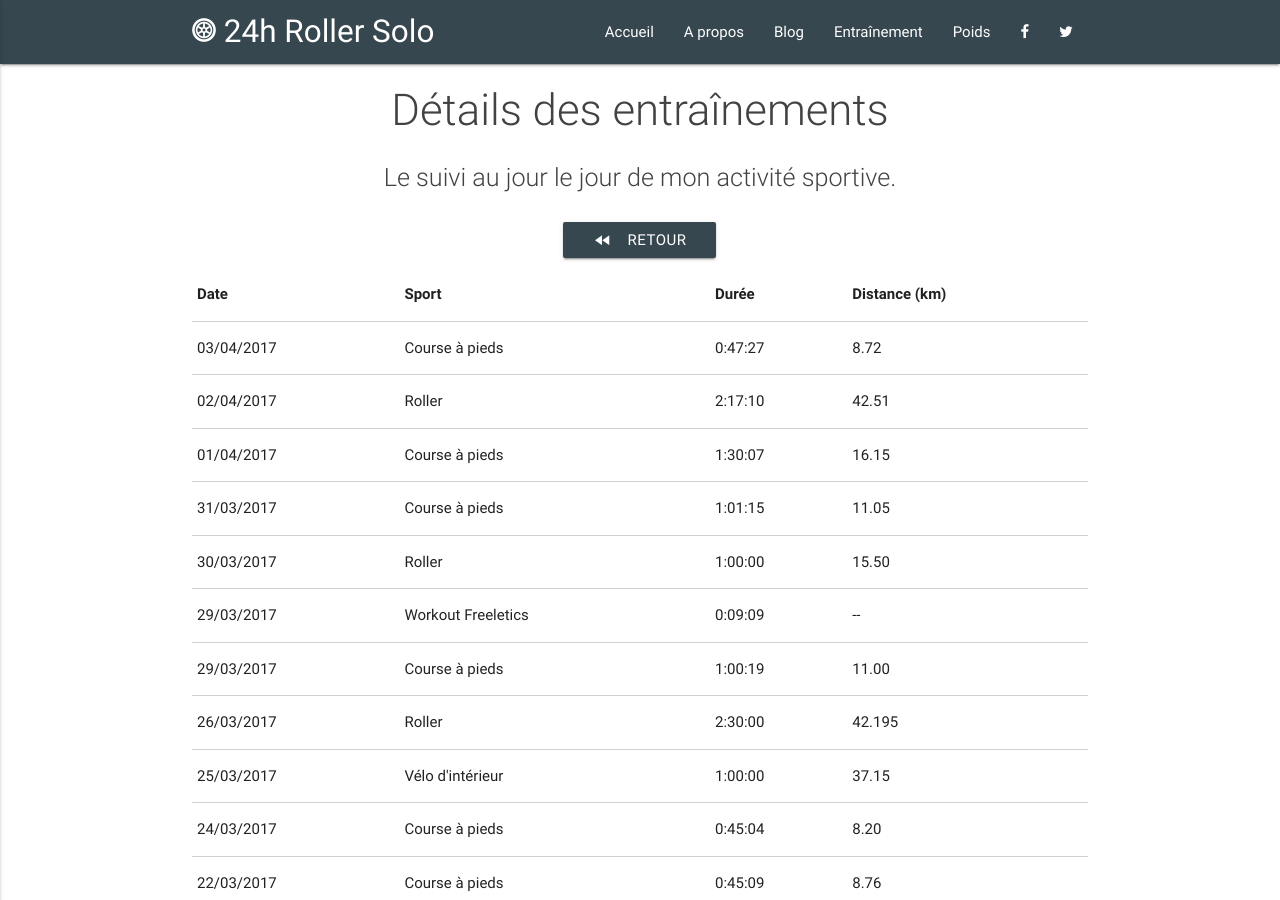
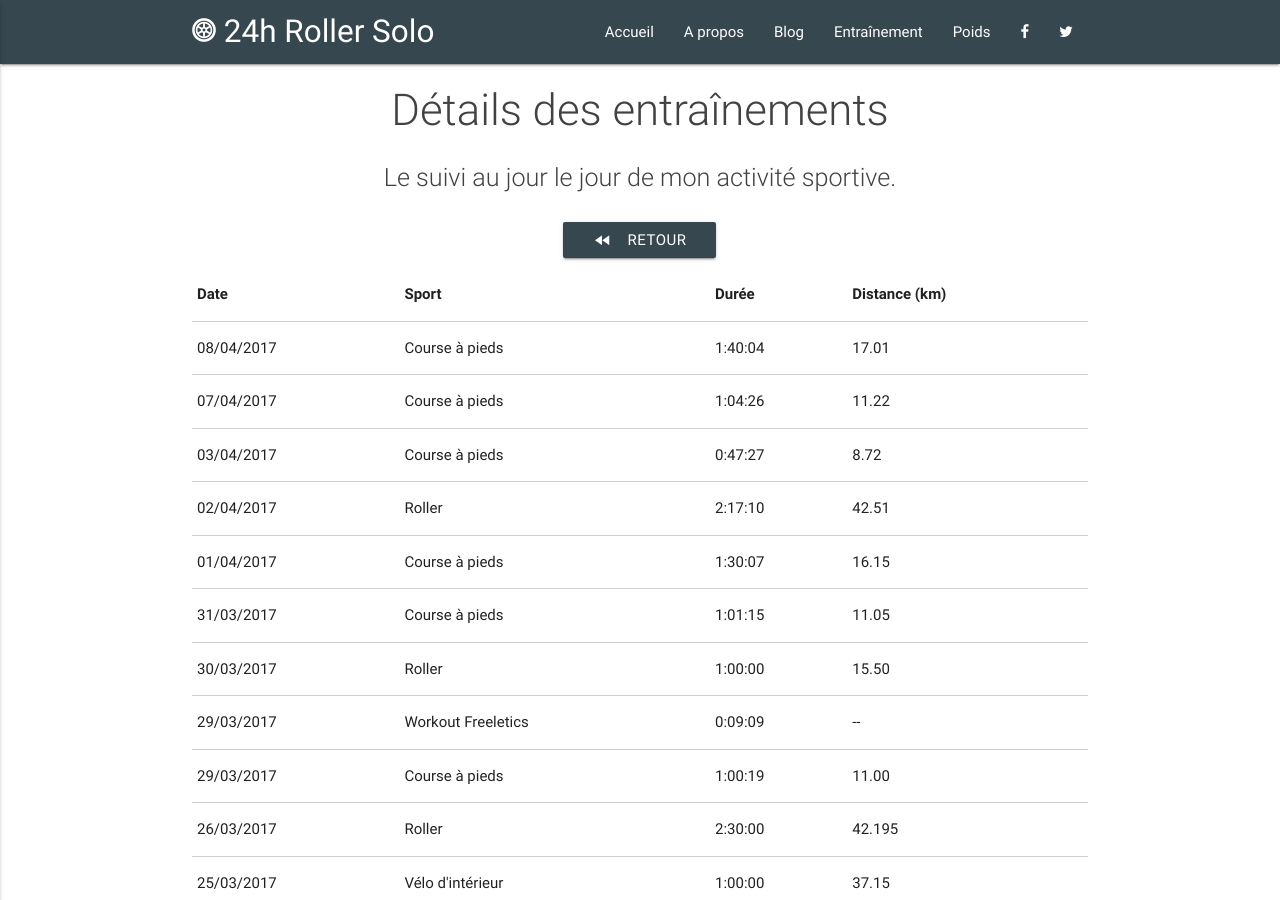
Before and after one commit to 24hRollerSolo/24hRollerSolo.github.io, a Jekyll site: the page built from training/details.html, in a window 1280 px wide and 900 px high. Built offline with Jekyll 4.4.1, drawn with Linux system fonts in a browser that asks for light colours.

Commit message:
Add 2017-04-08 running

```diff
--- a/_data/sports.json
+++ b/_data/sports.json
@@ -1,4 +1,6 @@
 [
+  {"date": "2017-04-08", "type": "RUNNING", "distance": "17.01", "duration": "1:40:04"},
+  {"date": "2017-04-07", "type": "RUNNING", "distance": "11.22", "duration": "1:04:26"},
   {"date": "2017-04-03", "type": "RUNNING", "distance": "8.72", "duration": "0:47:27"},
   {"date": "2017-04-02", "type": "ROLLER", "distance": "42.51", "duration": "2:17:10"},
   {"date": "2017-04-01", "type": "RUNNING", "distance": "16.15", "duration": "1:30:07"},
```
